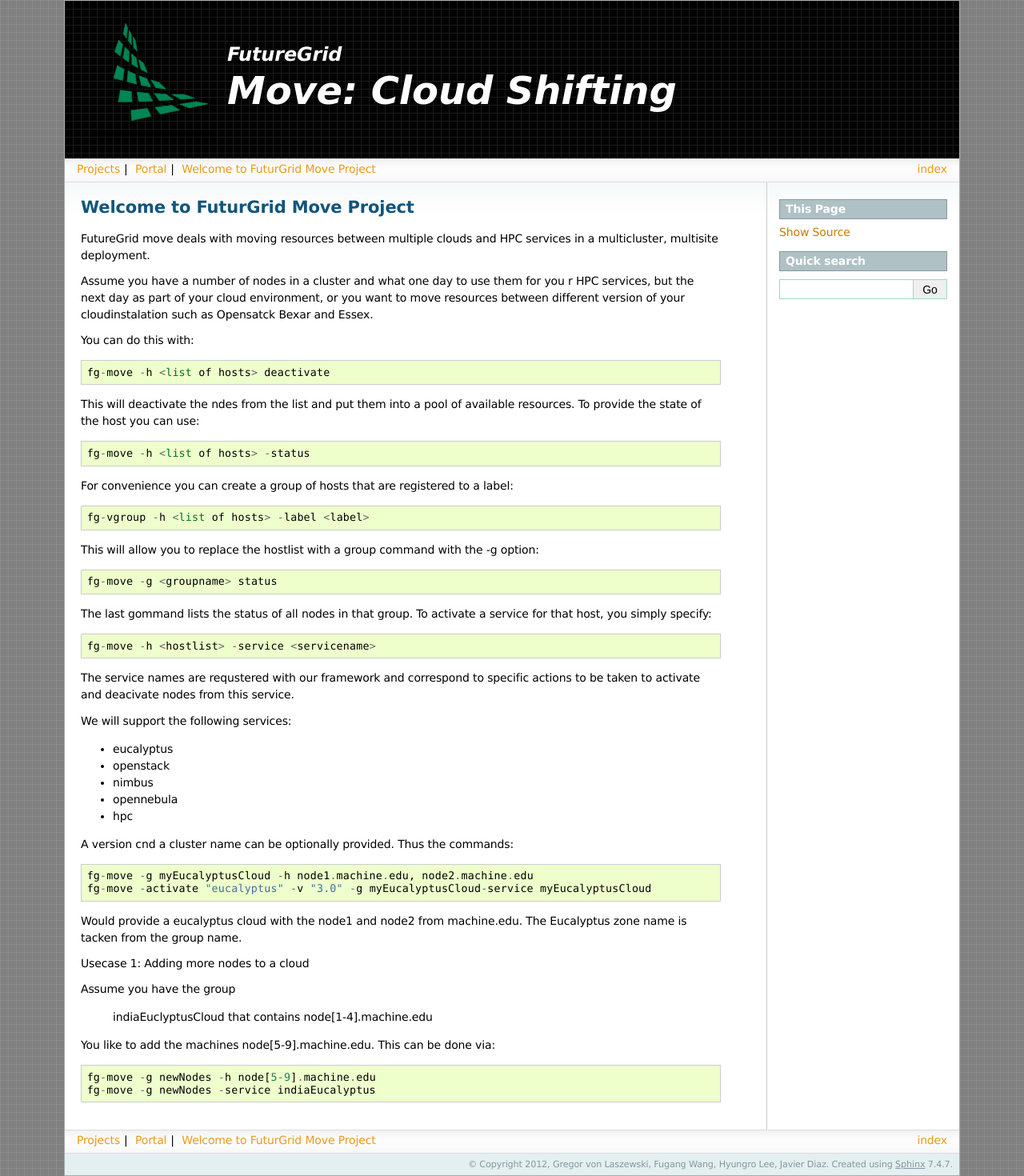
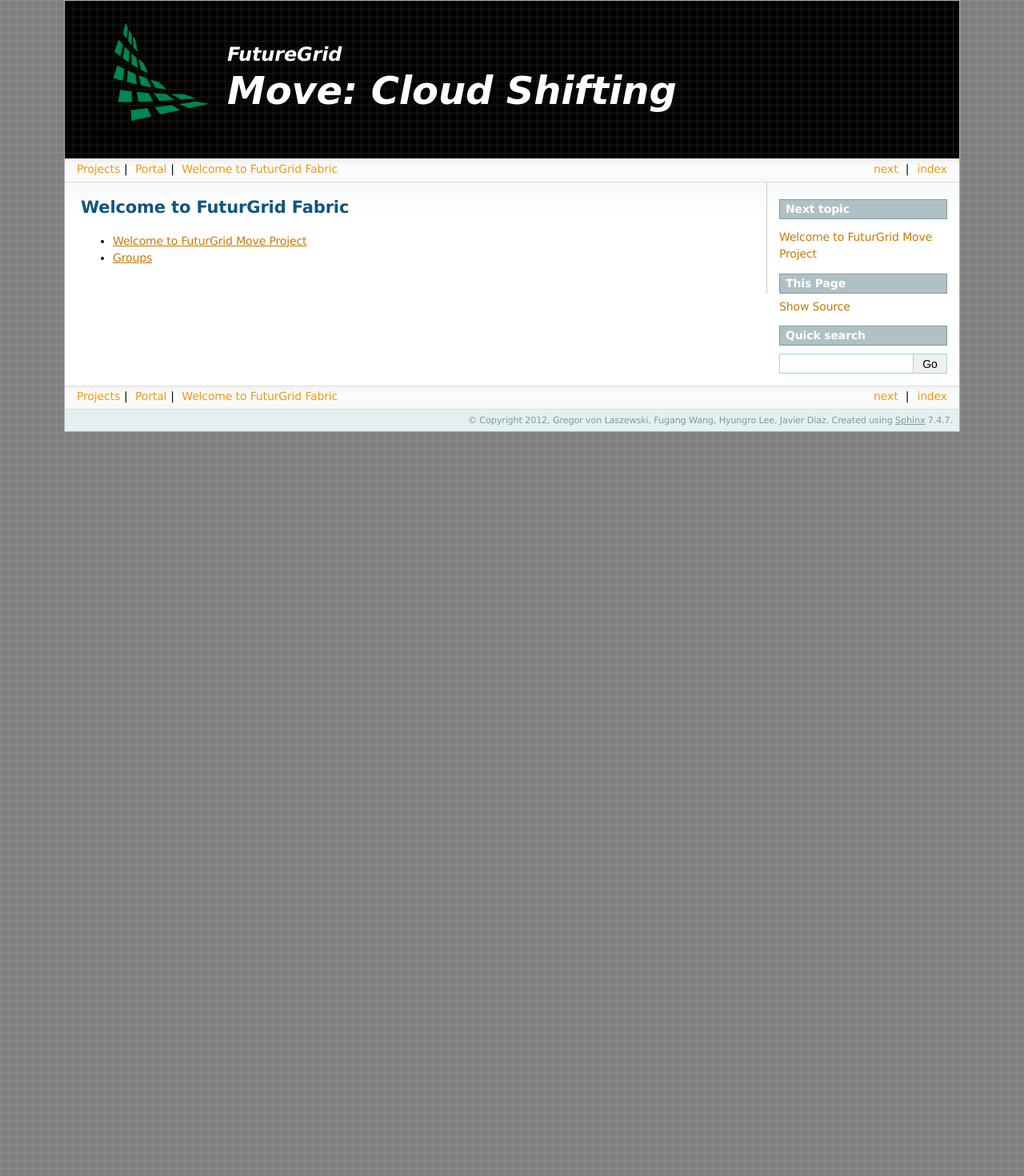
Before and after one commit to futuregrid/rain-move, a Sphinx documentation site: the page built from doc/source/index.rst, in a window 1280 px wide. Shown: the whole page at 80% size. Built offline with Sphinx 7.4.7, drawn with Linux system fonts in a browser that asks for light colours; formulas are drawn with MathJax 3.

Commit message:
group command

```diff
--- a/doc/source/index.rst
+++ b/doc/source/index.rst
@@ -1,83 +1,12 @@
-Welcome to FuturGrid Move Project
-======================
-
-FutureGrid move deals with moving resources between multiple clouds
-and HPC services in a multicluster, multisite deployment.
-
-Assume you have a number of nodes in a cluster and what one day to use
-them for you r HPC services, but the next day as part of your cloud
-environment, or you want to move resources between different version
-of your cloudinstalation such as Opensatck Bexar and Essex.
-
-You can do this with::
-
-  fg-move -h <list of hosts> deactivate
-
-This will deactivate the ndes from the list and put them into a pool
-of available resources. To provide the state of the host you can use::
-
-  fg-move -h <list of hosts> -status
-
-For convenience you can create a group of hosts that are registered to
-a label::
-
-  fg-vgroup -h <list of hosts> -label <label>
-
-
-This will allow you to replace the hostlist with a group command with
-the -g option::
-
-  fg-move -g <groupname> status
-
-The last gommand lists the status of all nodes in that group. To
-activate a service for that host, you simply specify::
-
-  fg-move -h <hostlist> -service <servicename>
-
-The service names are requstered with our framework and correspond to
-specific actions to be taken to activate and deacivate nodes from this
-service.
-
-We will support the following services:
-
-* eucalyptus
-* openstack
-* nimbus
-* opennebula
-* hpc
-
-A version cnd a cluster name can be optionally provided. Thus the
-commands::
-
-  fg-move -g myEucalyptusCloud -h node1.machine.edu, node2.machine.edu
-  fg-move -activate "eucalyptus" -v "3.0" -g myEucalyptusCloud-service myEucalyptusCloud
-
-Would provide a eucalyptus cloud with the node1 and node2 from
-machine.edu. The Eucalyptus zone name is tacken from the group name.
-
-Usecase 1: Adding more nodes to a cloud
-
-Assume you have the group
-
-  indiaEuclyptusCloud that contains node[1-4].machine.edu
-
-You like to add the machines node[5-9].machine.edu. This can be done via::
-
-  fg-move -g newNodes -h node[5-9].machine.edu
-  fg-move -g newNodes -service indiaEucalyptus
-
-
-
-
-
-
-
+Welcome to FuturGrid Fabric
+===========================
 
 
 .. toctree::
    :maxdepth: 2
 
-.. todo   intro
+   intro
+   groups
 
 .. Indices and tables
 .. ==================
```
Also changed, not shown: doc/source/groups.rst (added, +117 -0 lines), doc/source/intro.rst (added, +67 -0 lines), 5 other files.
